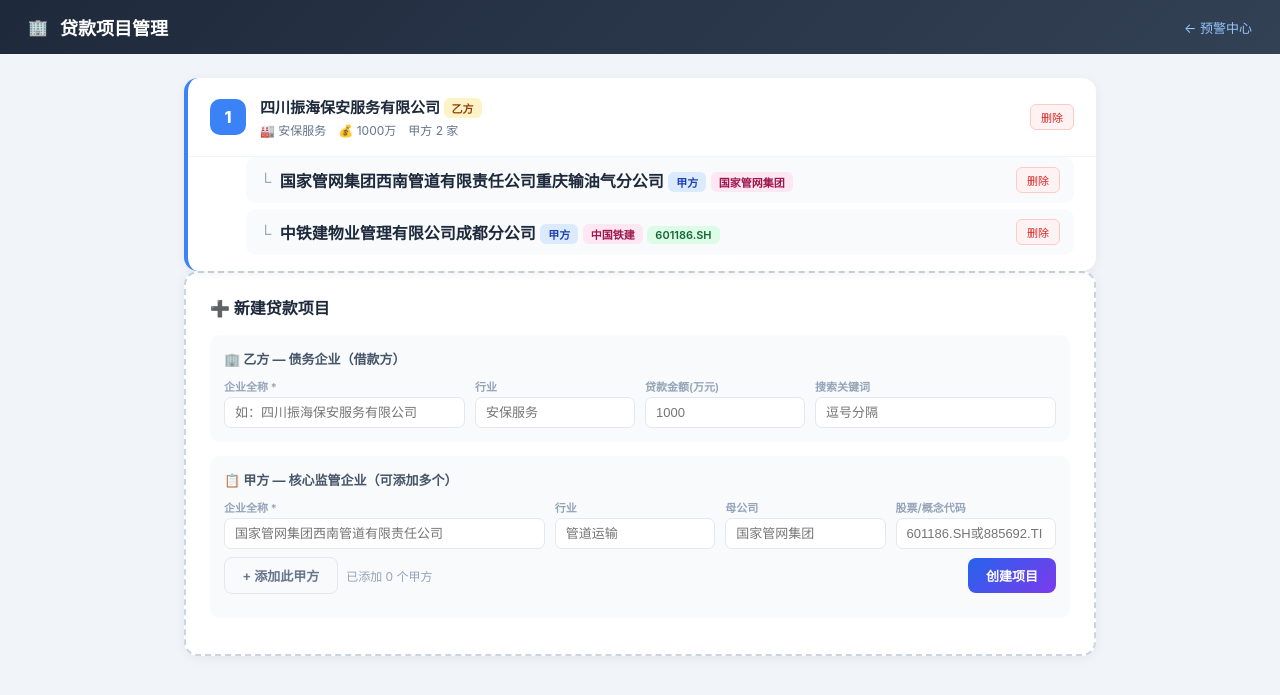
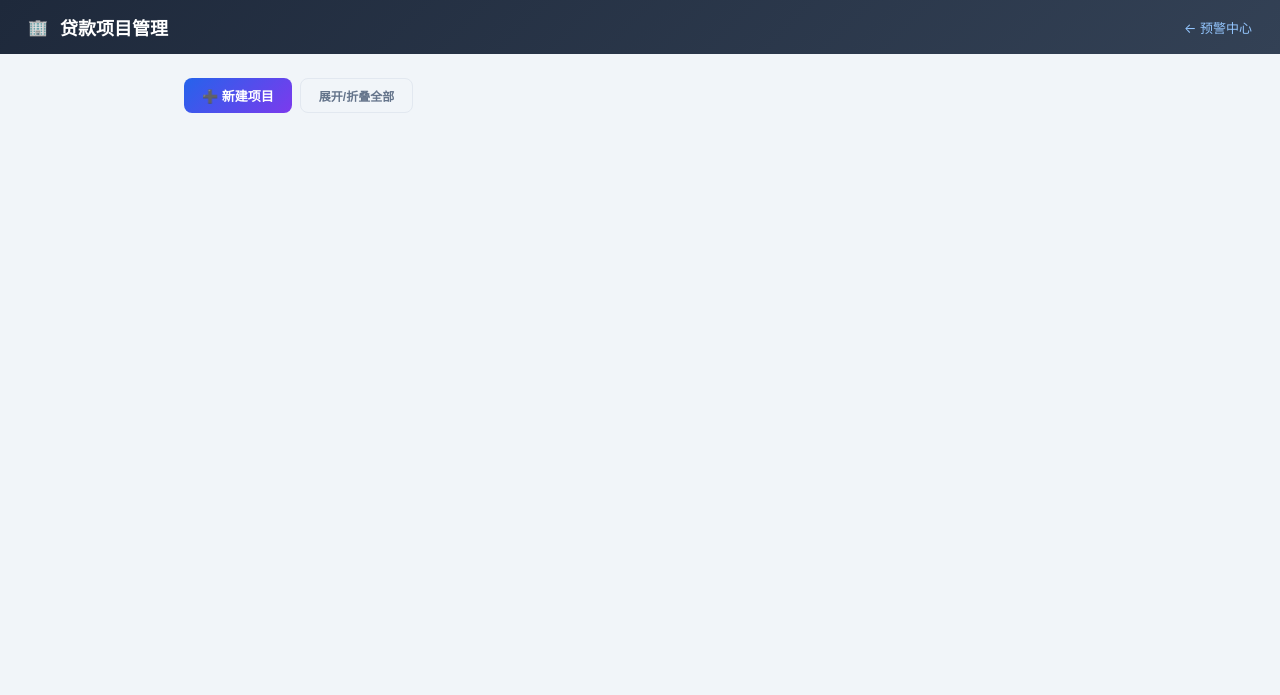
Before and after one commit to qipy2026/AIDeepresearch, a FastAPI app: page /enterprises in a window 1280 px wide. Shown: the top 695 px of the page. Run offline with FastAPI, Linux system fonts and the light colour scheme; some libraries are stand-ins or nearby versions.

Commit message:
fix: collapsible project cards + add form at top
- '➕新建项目' button — form slides in at top, auto-closes on submit
- Project cards collapsed by default, click to expand/collapse
- '展开/折叠全部' button for bulk toggle
- Total count bar: '共 N 个项目，M 家企业'
Co-Authored-By: Claude <noreply@anthropic.com>

```diff
--- a/backend/src/templates/enterprises.html
+++ b/backend/src/templates/enterprises.html
@@ -24,14 +24,14 @@ a.back { color:#93c5fd; font-size:13px; text-decoration:none; }
 .project-card:nth-child(7) { border-left-color:#ec4899; }
 .project-card:nth-child(8) { border-left-color:#6366f1; }
 
-.project-head { padding:18px 22px; display:flex; align-items:center; gap:14px; cursor:pointer; }
+.project-head { padding:18px 22px; display:flex; align-items:center; gap:14px; cursor:pointer; user-select:none; }
 .project-head:hover { background:#fafbfc; }
+.project-body { padding:0 22px 16px 22px; border-top:1px solid #f1f5f9; display:none; }
+.project-card.open .project-body { display:block; }
 .project-head .num { width:36px; height:36px; border-radius:10px; display:flex; align-items:center; justify-content:center; font-weight:800; font-size:16px; color:#fff; }
 .project-head .info { flex:1; }
 .project-head .info .name { font-weight:700; font-size:15px; }
 .project-head .info .meta { font-size:12px; color:#64748b; display:flex; gap:12px; margin-top:3px; }
-.project-body { padding:0 22px 16px 22px; border-top:1px solid #f1f5f9; }
-
 /* 甲方行 */
 .party-row { margin-left:36px; padding:10px 14px; background:#f8fafc; border-radius:10px; display:flex; align-items:center; justify-content:space-between; gap:10px; }
 .party-row + .party-row { margin-top:6px; }
@@ -78,11 +78,15 @@ a.back { color:#93c5fd; font-size:13px; text-decoration:none; }
 </div>
 
 <div class="container">
-  <!-- 项目列表 -->
-  <div class="projects-grid" id="projectList"></div>
+  <!-- 快捷操作 -->
+  <div style="display:flex;gap:8px;margin-bottom:16px;align-items:center;">
+    <button class="btn btn-primary" onclick="toggleAddForm()" id="addBtn">➕ 新建项目</button>
+    <button class="btn btn-outline" onclick="toggleAll()" style="font-size:12px;">展开/折叠全部</button>
+    <span style="font-size:12px;color:#94a3b8;margin-left:8px;" id="totalInfo"></span>
+  </div>
 
-  <!-- 新建项目（一次性录入乙方+多个甲方） -->
-  <div class="add-card">
+  <!-- 新建项目（默认折叠） -->
+  <div class="add-card" id="addCard" style="display:none;">
     <h2>➕ 新建贷款项目</h2>
 
     <div class="form-section">
@@ -177,12 +181,14 @@ async function submitProject() {
     } catch(e) {}
   }
   showMsg(`✅ 项目创建完成：${ok}家企业`, 'ok');
+  document.getElementById('addCard').style.display = 'none';
   _pendingParties = []; renderPartyPreview();
   document.getElementById('debtorName').value = '';
   document.getElementById('debtorIndustry').value = '';
   document.getElementById('debtorAmount').value = '';
   document.getElementById('debtorKW').value = '';
-  loadProjects();
+  document.getElementById('totalInfo').textContent = `共 ${debtors.length} 个项目，${all.length} 家企业`;
+}
 }
 
 async function deleteEnterprise(name) { if(confirm(`删除 ${name}？`)){await fetch(API+'/api/enterprises/'+encodeURIComponent(name),{method:'DELETE'});loadProjects();}}
@@ -203,7 +209,7 @@ async function loadProjects() {
   document.getElementById('projectList').innerHTML = debtors.map((d,i) => {
     const linked = parties.filter(p=>p.debtor===d.name);
     return `<div class="project-card">
-      <div class="project-head">
+      <div class="project-head" onclick="this.closest('.project-card').classList.toggle('open')">
         <div class="num" style="background:${COLORS[i%COLORS.length]}">${i+1}</div>
         <div class="info">
           <div class="name">${d.name} <span class="tag tag-debtor">乙方</span></div>
@@ -231,6 +237,16 @@ async function loadProjects() {
   }).join('');
 }
 
+function toggleAddForm() {
+  const card = document.getElementById('addCard');
+  const isHidden = card.style.display === 'none';
+  card.style.display = isHidden ? 'block' : 'none';
+  if (isHidden) card.scrollIntoView({behavior:'smooth'});
+}
+function toggleAll() {
+  document.querySelectorAll('.project-card').forEach(c => c.classList.toggle('open'));
+}
+
 loadProjects();
 </script>
 </body>
```
